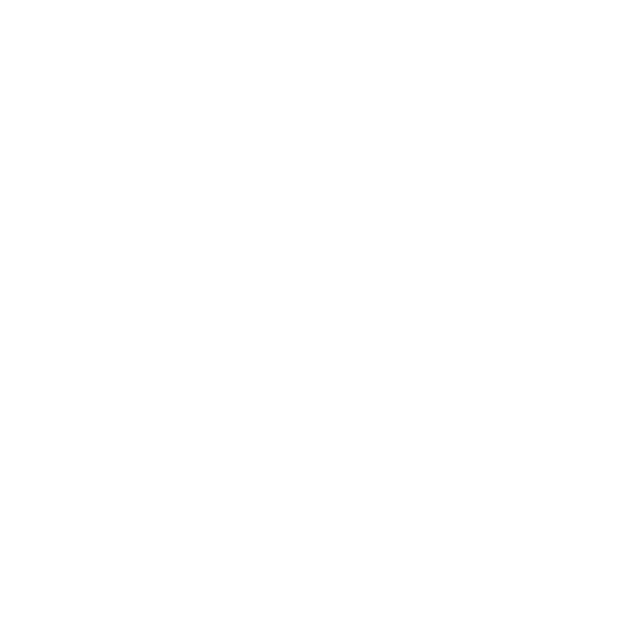
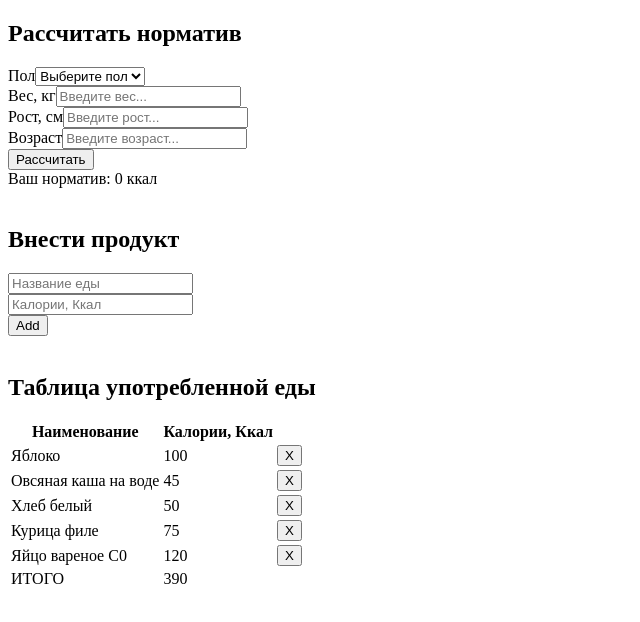
Before and after one commit to a7parshukov/calories-app-public, a plain HTML site: page index.html in a window 1280 px wide. Shown: the whole page, without its empty margins (0-640 px from the left). Drawn offline with Linux system fonts and the light colour scheme; the site is published under a folder, as on GitHub Pages, so addresses that start at the root find nothing.

Commit message:
Update index.html

```diff
--- a/index.html
+++ b/index.html
@@ -1 +1 @@
-<!doctype html><html lang="en"><head><meta charset="utf-8"/><link rel="icon" href="/favicon.ico"/><meta name="viewport" content="width=device-width,initial-scale=1"/><meta name="theme-color" content="#000000"/><meta name="description" content="Web site created using create-react-app"/><link rel="apple-touch-icon" href="/logo192.png"/><link rel="manifest" href="/manifest.json"/><title>Учет калорий</title><script defer="defer" src="/static/js/main.5251aa95.js"></script></head><body><noscript>You need to enable JavaScript to run this app.</noscript><div id="root"></div></body></html>
+<!doctype html><html lang="en"><head><meta charset="utf-8"/><link rel="icon" href="/favicon.ico"/><meta name="viewport" content="width=device-width,initial-scale=1"/><meta name="theme-color" content="#000000"/><meta name="description" content="Web site created using create-react-app"/><link rel="apple-touch-icon" href="/logo192.png"/><link rel="manifest" href="/manifest.json"/><title>Учет калорий</title><script defer="defer" src="static/js/main.5251aa95.js"></script></head><body><noscript>You need to enable JavaScript to run this app.</noscript><div id="root"></div></body></html>
```
